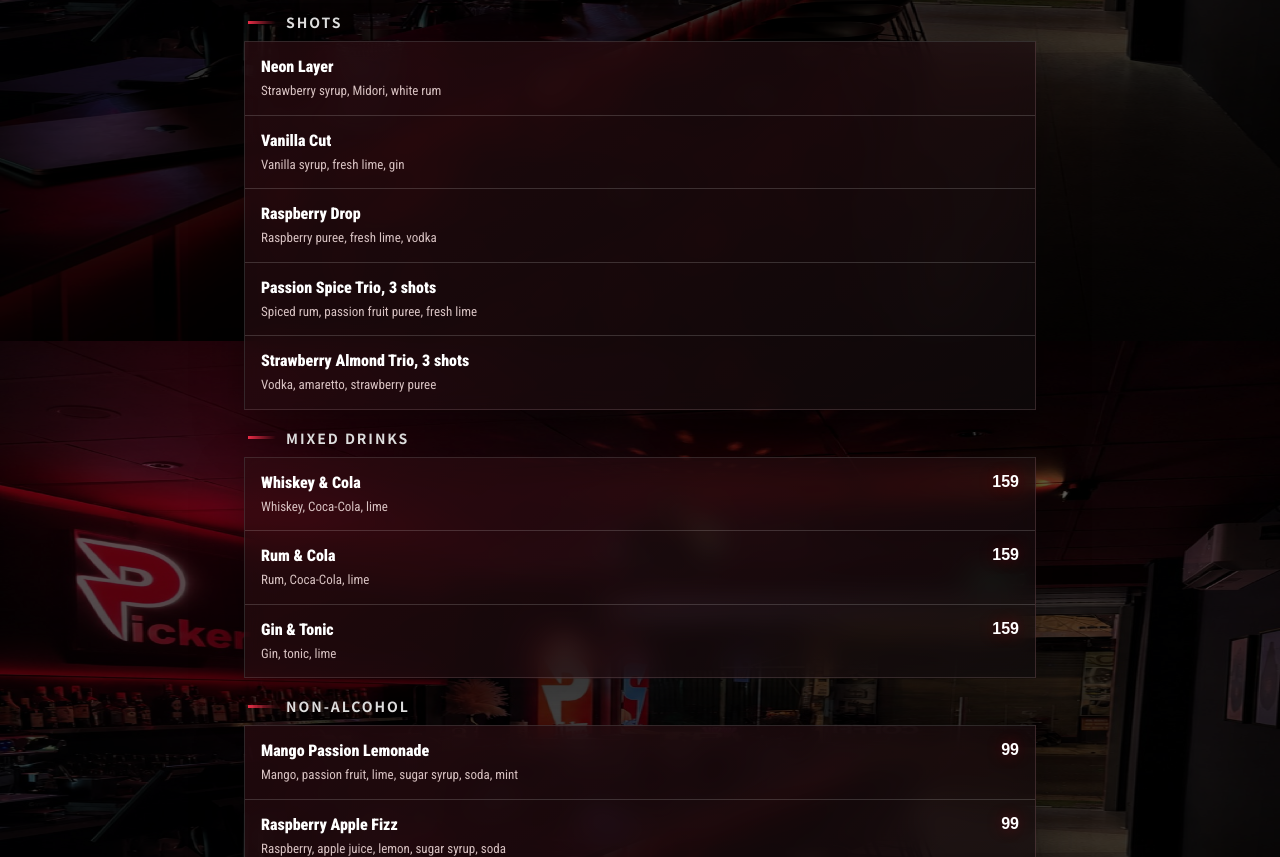
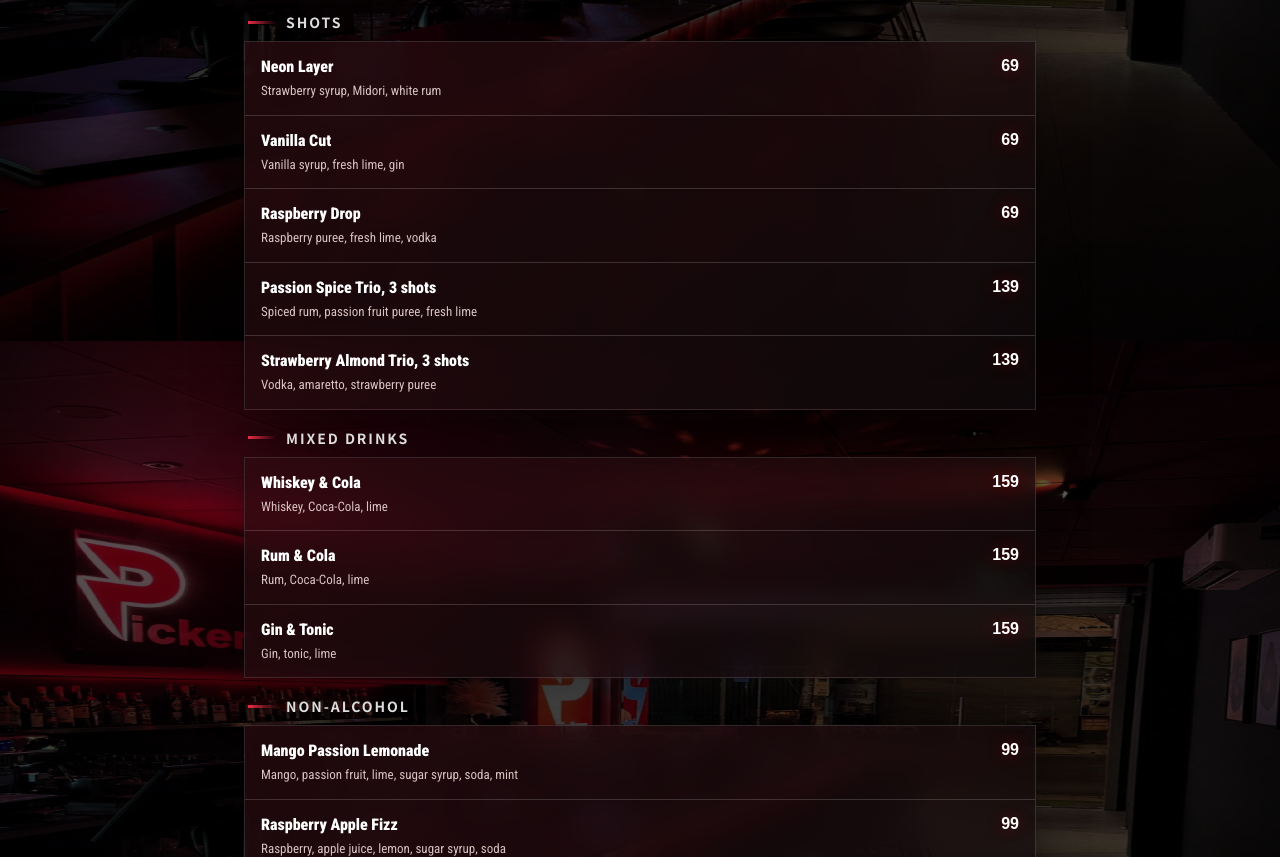
Before and after one commit to spookspook84-cmd/picker-menu, a plain HTML site: page index.html in a window 1280 px wide. Shown: the part 2059-2916 px from the top of the page. Drawn offline with Linux system fonts and the light colour scheme; a web font is replaced by a local one.

Commit message:
Update index.html

```diff
--- a/index.html
+++ b/index.html
@@ -109,11 +109,11 @@ const data=[
 ['Mango Daiquiri','Mango Daiquiri','망고 다이키리','219',I('Белый ром, манго, лайм, сахарный сироп','White rum, mango, lime, sugar syrup','화이트 럼, 망고, 라임, 슈가 시럽')],
 ['Orange Whiskey Sour','Orange Whiskey Sour','오렌지 위스키 사워','219',I('Виски, апельсин, лимон, сахарный сироп, яичный белок, Ангостура','Whiskey, orange, lemon, sugar syrup, egg white, Angostura','위스키, 오렌지, 레몬, 슈가 시럽, 달걀흰자, 앙고스투라')]]},
 {ru:'Шоты',en:'Shots',ko:'샷',items:[
-['Neon Layer','Neon Layer','네온 레이어','',I('Клубничный сироп, Midori, белый ром','Strawberry syrup, Midori, white rum','딸기 시럽, 미도리, 화이트 럼')],
-['Vanilla Cut','Vanilla Cut','바닐라 컷','',I('Ванильный сироп, лаймовый фреш, джин','Vanilla syrup, fresh lime, gin','바닐라 시럽, 라임 주스, 진')],
-['Raspberry Drop','Raspberry Drop','라즈베리 드롭','',I('Пюре малины, лаймовый фреш, водка','Raspberry puree, fresh lime, vodka','라즈베리 퓨레, 라임 주스, 보드카')],
-['Passion Spice Trio, 3 шота','Passion Spice Trio, 3 shots','패션 스파이스 트리오, 3샷','',I('Пряный ром, пюре маракуйи, лаймовый фреш','Spiced rum, passion fruit puree, fresh lime','스파이스드 럼, 패션프루트 퓨레, 라임 주스')],
-['Strawberry Almond Trio, 3 шота','Strawberry Almond Trio, 3 shots','스트로베리 아몬드 트리오, 3샷','',I('Водка, амаретто, пюре клубники','Vodka, amaretto, strawberry puree','보드카, 아마레토, 딸기 퓨레')]]},
+['Neon Layer','Neon Layer','네온 레이어','69',I('Клубничный сироп, Midori, белый ром','Strawberry syrup, Midori, white rum','딸기 시럽, 미도리, 화이트 럼')],
+['Vanilla Cut','Vanilla Cut','바닐라 컷','69',I('Ванильный сироп, лаймовый фреш, джин','Vanilla syrup, fresh lime, gin','바닐라 시럽, 라임 주스, 진')],
+['Малиновый дроп','Raspberry Drop','라즈베리 드롭','69',I('Пюре малины, лаймовый фреш, водка','Raspberry puree, fresh lime, vodka','라즈베리 퓨레, 라임 주스, 보드카')],
+['Пряная маракуйя, сет 3 шота','Passion Spice Trio, 3 shots','패션 스파이스 트리오, 3샷','139',I('Пряный ром, пюре маракуйи, лаймовый фреш','Spiced rum, passion fruit puree, fresh lime','스파이스드 럼, 패션프루트 퓨레, 라임 주스')],
+['Клубнично-миндальное трио','Strawberry Almond Trio, 3 shots','스트로베리 아몬드 트리오, 3샷','139',I('Водка, амаретто, пюре клубники','Vodka, amaretto, strawberry puree','보드카, 아마레토, 딸기 퓨레')]]},
 {ru:'Микс-дринки',en:'Mixed Drinks',ko:'믹스 드링크',items:[
 ['Whiskey & Cola','Whiskey & Cola','위스키 콜라','159',I('Виски, Кока-Кола, лайм','Whiskey, Coca-Cola, lime','위스키, 코카콜라, 라임')],
 ['Rum & Cola','Rum & Cola','럼 콜라','159',I('Ром, Кока-Кола, лайм','Rum, Coca-Cola, lime','럼, 코카콜라, 라임')],
```
